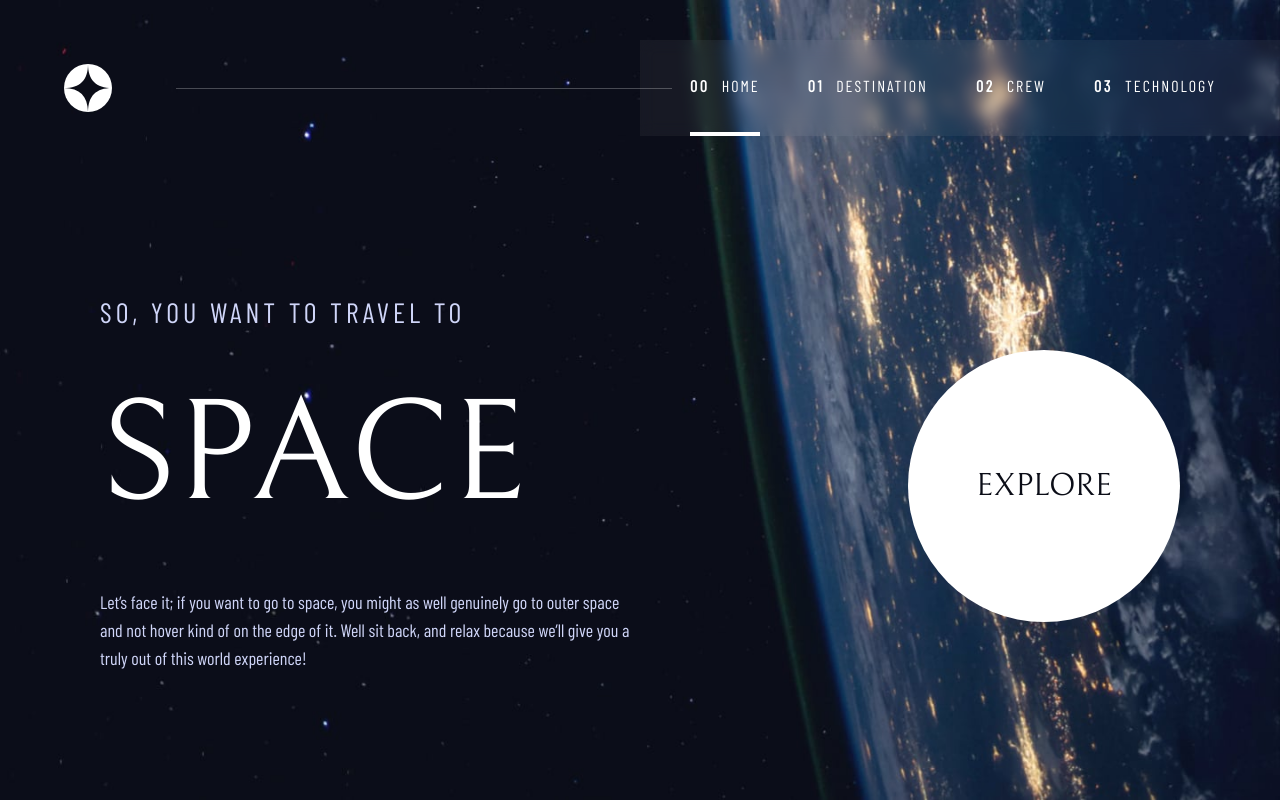
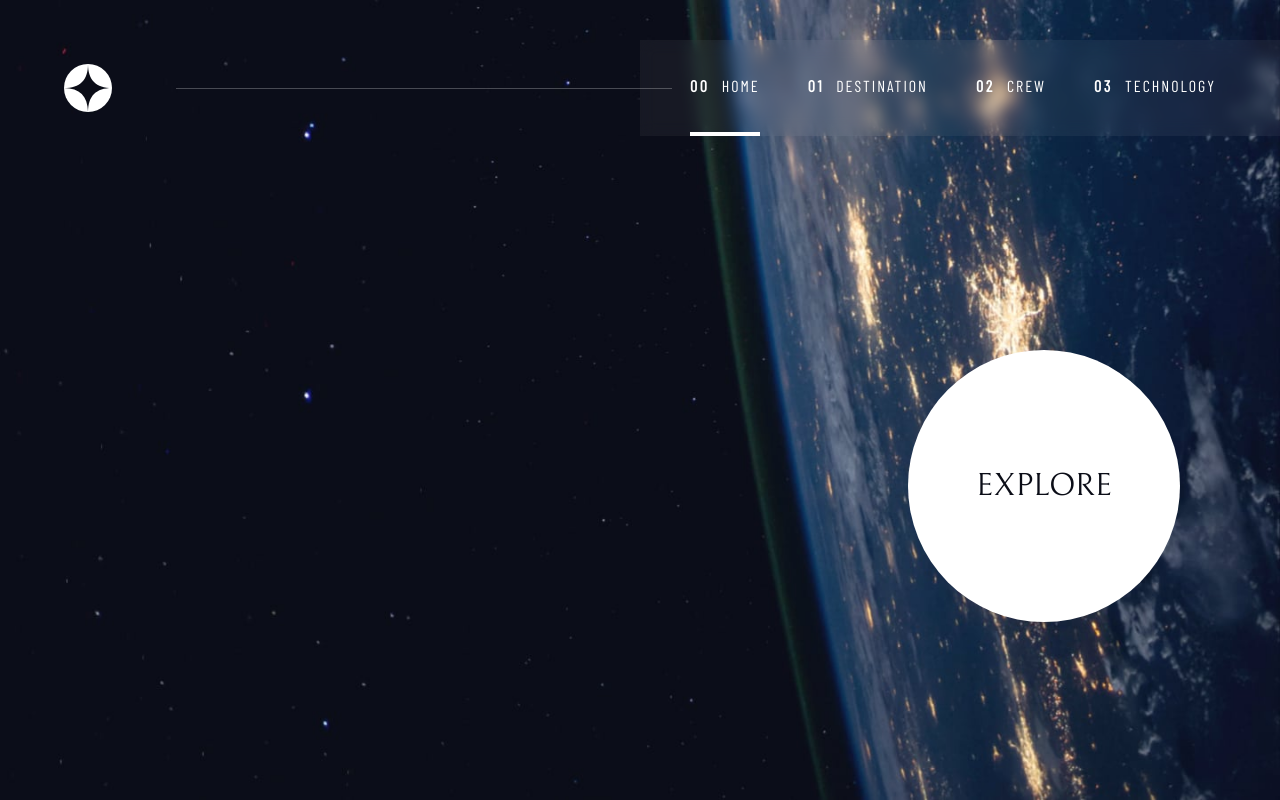
Before and after one commit to garyeung/space-tourism-webisite, a React (Vite) app: page / in a window 1280 px wide. Built offline with nearby package versions, Linux system fonts and the light colour scheme.

Commit message:
add animation

```diff
--- a/src/components/combinations/Hero.tsx
+++ b/src/components/combinations/Hero.tsx
@@ -43,6 +43,7 @@ const Hero = (props:HeroProps) => {
               font-barlow text-base uppercase tracking-[15%]
               md:text-[28px]
               md:tracking-[4px]
+              animate-fade-in-1
               ">{props.subtitle}</p>
               <h1 className="
                 font-bellefair
@@ -50,9 +51,11 @@ const Hero = (props:HeroProps) => {
                 text-[80px]
                 uppercase
                 md:text-[144px]
+                animate-fade-in-2
               ">{props.title}</h1>
               <p className="
                 description
+                animate-fade-in-3
               "
               >{props.descrition}</p>
             </article>
```
